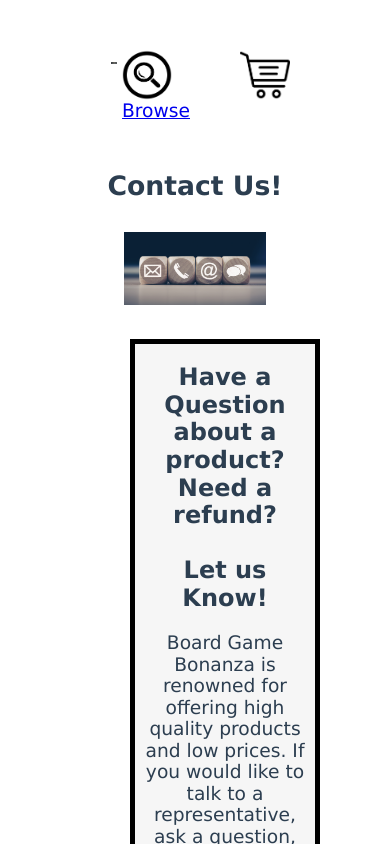
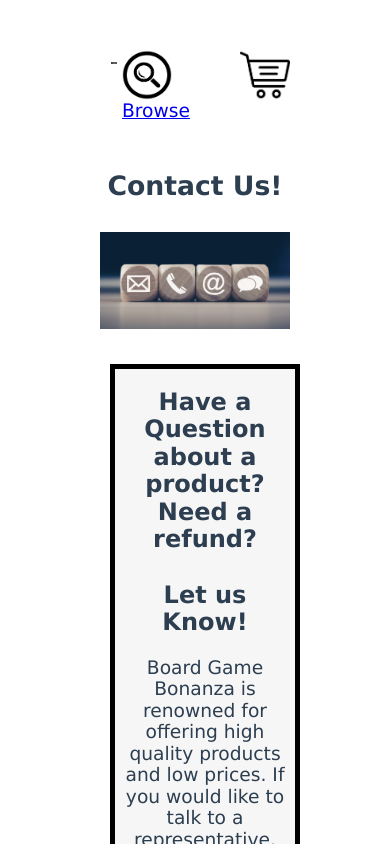
Before and after one commit to wesman55/CreativeProject3, a Vue app: page /contact in a window 390 px wide. Shown: the top 844 px of the page. Built offline with nearby package versions, Linux system fonts and the light colour scheme.

Commit message:
Fixed Some Problems

```diff
--- a/src/components/CartList.vue
+++ b/src/components/CartList.vue
@@ -256,4 +256,11 @@
   font-size: 16pt;
 }
 
+@media only screen and (max-width: 990px) {
+ h1 {
+    font-size: 18pt;
+    margin: auto;
+ }
+}
+
 </style>
--- a/src/views/Contact.vue
+++ b/src/views/Contact.vue
@@ -45,5 +45,12 @@
   p {
     font-size: 14pt;
   }
+  .home {
+    width: 100%;
+  }
+  .description {
+    margin-left: 10px;
+    margin-right: 10px;
+  }
 }
 </style>
```
